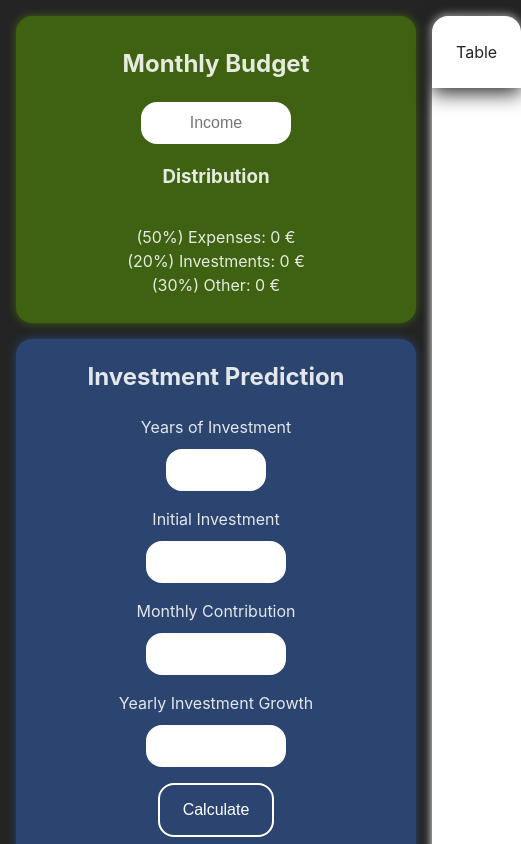
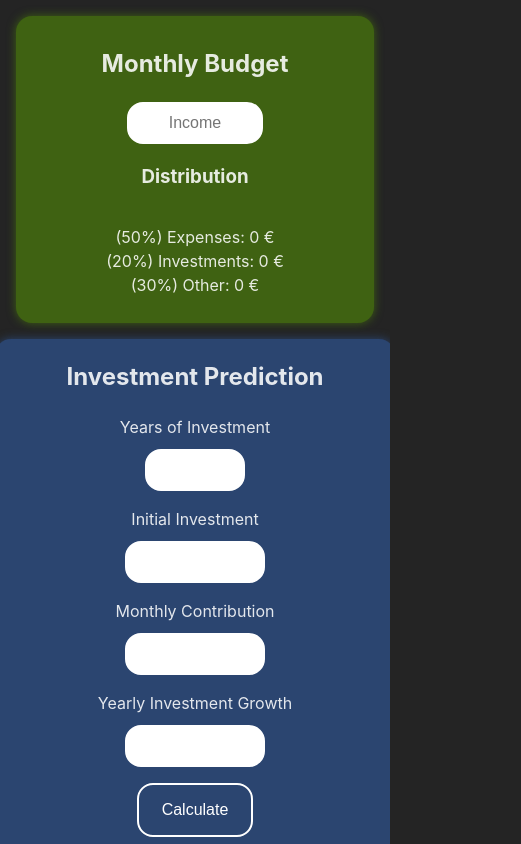
Before and after one commit to andrebarros7201/expense-tracker, a React (Vite) app: page / in a window 390 px wide. Shown: the top 844 px of the page, 521 px wide, since content can reach past the window. Built offline with nearby package versions, Linux system fonts and the light colour scheme.

Commit message:
change to display flex if width less than 1000px

```diff
--- a/src/App.css
+++ b/src/App.css
@@ -4,20 +4,35 @@
   box-sizing: border-box;
 }
 
-body{
-  padding:0;
-  margin:0;
+body {
+  padding: 0;
+  margin: 0;
   width: 100vw;
   height: 100vh;
 }
 
-.app{
-  width:100vw;
-  height:100vh;
+.app {
+  width: 100vw;
+  height: 100vh;
   box-sizing: border-box;
   display: grid;
   grid-template-columns: 1fr 2fr;
   grid-template-rows: 1fr 2fr;
-  gap:1rem;
+  gap: 1rem;
   padding: 1rem;
 }
+
+@media (max-width: 1000px) {
+  .app {
+    display: flex;
+    flex-flow: column nowrap;
+    align-items: center;
+    width: 100vw;
+    box-sizing: border-box;
+    overflow-x: hidden;
+
+    & > * {
+      width: 100%;
+    }
+  }
+}
--- a/src/components/Details.jsx
+++ b/src/components/Details.jsx
@@ -1,4 +1,5 @@
 import styles from "../styles/details.module.css";
+import { Outlet } from "react-router-dom";
 
 export default function Details() {
   return (
@@ -6,7 +7,7 @@ export default function Details() {
       <nav>
         <a>Table</a>
       </nav>
-      <div></div>
+      <Outlet />
     </main>
   );
 }
```
